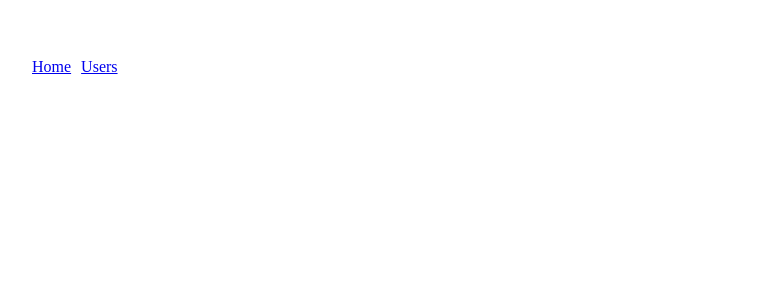
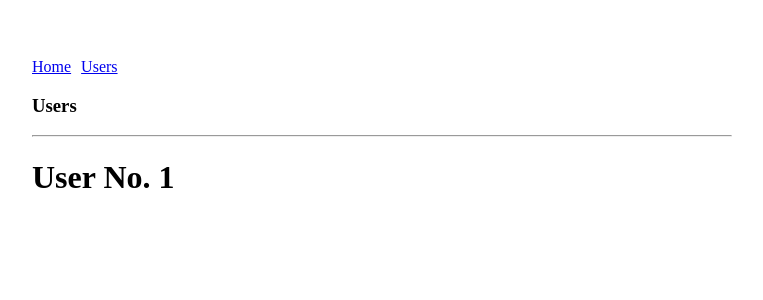
Before and after one commit to TT-35-19/vue_part4, a Vue app in the folder vue_part4/: page /users/1 in a window 1280 px wide. Shown: the top 300 px of the page, without its empty margins (258-1021 px from the left). Built offline with nearby package versions, Linux system fonts and the light colour scheme.

Commit message:
動的なルートを設定

```diff
--- a/vue_part4/src/router.js
+++ b/vue_part4/src/router.js
@@ -9,6 +9,6 @@ export default new Router({
     mode: "history",
     routes: [
         { path: '/', component: Home },
-        { path: "/users", component: Users }
+        { path: "/users/:id", component: Users }
     ]
 });
--- a/vue_part4/src/views/Home.vue
+++ b/vue_part4/src/views/Home.vue
@@ -1,5 +1,16 @@
 <template>
 	<div>
 		<h3>Home</h3>
+		<button @click="toUsers">Usersのページにいく</button>
 	</div>
 </template>
+
+<script>
+export default {
+	methods: {
+		toUsers() {
+			this.$router.push('users');
+		}
+	}
+}
+</script>
--- a/vue_part4/src/views/Users.vue
+++ b/vue_part4/src/views/Users.vue
@@ -1,5 +1,7 @@
 <template>
 	<div>
 		<h3>Users</h3>
+		<hr>
+		<h1>User No. {{ $route.params.id }}</h1>
 	</div>
 </template>
```
